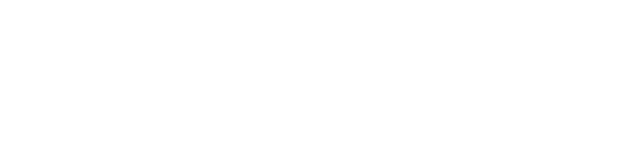
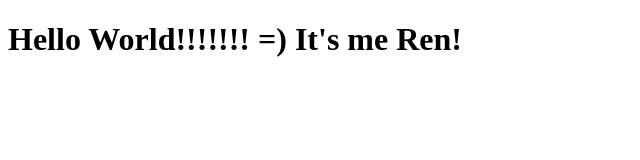
Before and after one commit to ysarbaev/ysarbaev.github.io, a plain HTML site: page dnd/index.html in a window 1280 px wide. Shown: the whole page, without its empty margins (0-640 px from the left). Drawn offline with Linux system fonts and the light colour scheme.

Commit message:
second commit: body added

```diff
--- a/dnd/index.html
+++ b/dnd/index.html
@@ -3,4 +3,7 @@
   <head>
     <title>DND Calculator</title>
 </head>
+<body>
+  <h1>Hello World!!!!!!! =) It's me Ren!</h1>
+</body>
 </html>
```
